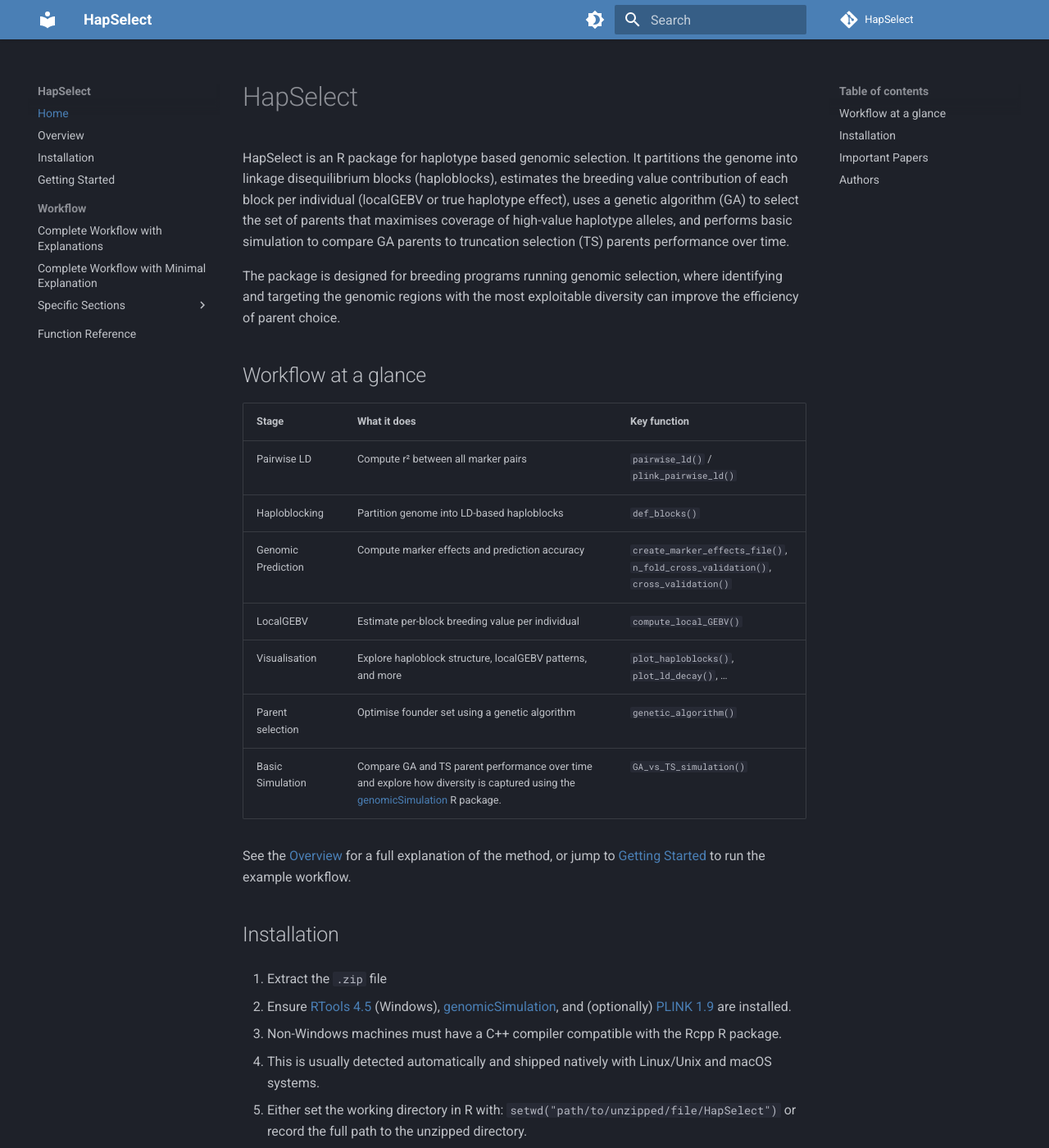
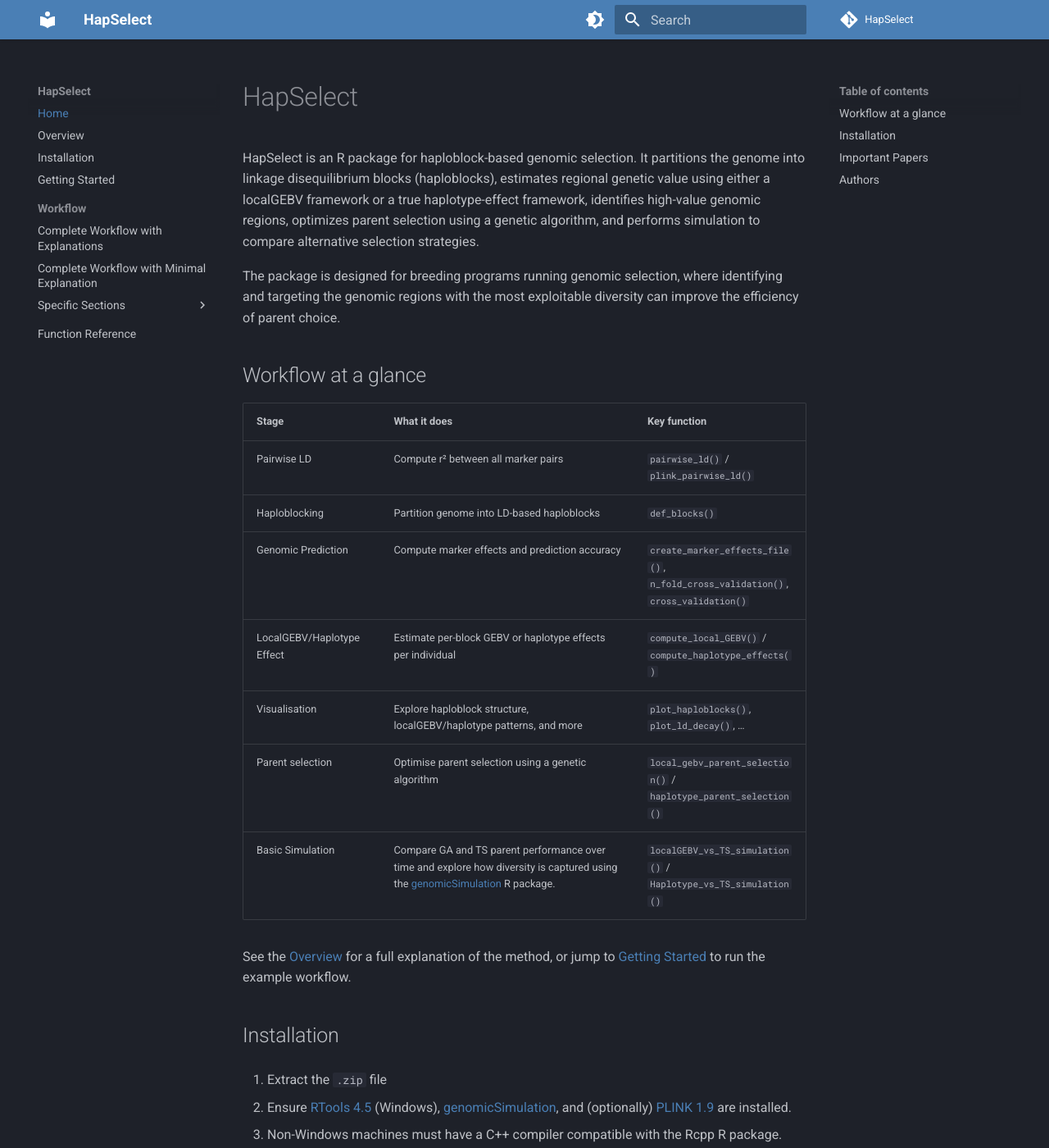
Before and after one commit to wrshf7/HapSelect-Docs, an MkDocs documentation site: the page built from docs/index.md, in a window 1280 px wide and 1400 px high. Shown: the whole window at 82% size. Built offline with MkDocs 1.6.1 and Material for MkDocs 9.7.7, drawn with Linux system fonts in a browser that asks for light colours; comment, search, counter and statistics services are not loaded.

Commit message:
Updated description and some function names

```diff
--- a/docs/index.md
+++ b/docs/index.md
@@ -1,6 +1,6 @@
 # HapSelect
 
-HapSelect is an R package for haplotype based genomic selection. It partitions the genome into linkage disequilibrium blocks (haploblocks), estimates the breeding value contribution of each block per individual (localGEBV or true haplotype effect), uses a genetic algorithm (GA) to select the set of parents that maximises coverage of high-value haplotype alleles, and performs basic simulation to compare GA parents to truncation selection (TS) parents performance over time.
+HapSelect is an R package for haploblock-based genomic selection. It partitions the genome into linkage disequilibrium blocks (haploblocks), estimates regional genetic value using either a localGEBV framework or a true haplotype-effect framework, identifies high-value genomic regions, optimizes parent selection using a genetic algorithm, and performs simulation to compare alternative selection strategies.
 
 The package is designed for breeding programs running genomic selection, where identifying and targeting the genomic regions with the most exploitable diversity can improve the efficiency of parent choice.
 
@@ -11,10 +11,10 @@
 | Pairwise LD | Compute r² between all marker pairs | `pairwise_ld()` / `plink_pairwise_ld()` |
 | Haploblocking | Partition genome into LD-based haploblocks | `def_blocks()` |
 | Genomic Prediction | Compute marker effects and prediction accuracy | `create_marker_effects_file()`, `n_fold_cross_validation()`, `cross_validation()` |
-| LocalGEBV | Estimate per-block breeding value per individual | `compute_local_GEBV()` |
-| Visualisation | Explore haploblock structure, localGEBV patterns, and more | `plot_haploblocks()`, `plot_ld_decay()`, … |
-| Parent selection | Optimise founder set using a genetic algorithm | `genetic_algorithm()` |
-| Basic Simulation | Compare GA and TS parent performance over time and explore how diversity is captured using the [genomicSimulation](https://github.com/vllrs/genomicSimulation) R package. | `GA_vs_TS_simulation()` |
+| LocalGEBV/Haplotype Effect | Estimate per-block GEBV or haplotype effects per individual | `compute_local_GEBV()` / `compute_haplotype_effects()` |
+| Visualisation | Explore haploblock structure, localGEBV/haplotype patterns, and more | `plot_haploblocks()`, `plot_ld_decay()`, … |
+| Parent selection | Optimise parent selection using a genetic algorithm | `local_gebv_parent_selection()` / `haplotype_parent_selection()`|
+| Basic Simulation | Compare GA and TS parent performance over time and explore how diversity is captured using the [genomicSimulation](https://github.com/vllrs/genomicSimulation) R package. | `localGEBV_vs_TS_simulation()` / `Haplotype_vs_TS_simulation()` |
 
 See the [Overview](overview.md) for a full explanation of the method, or jump to [Getting Started](getting-started.md) to run the example workflow.
 
```
